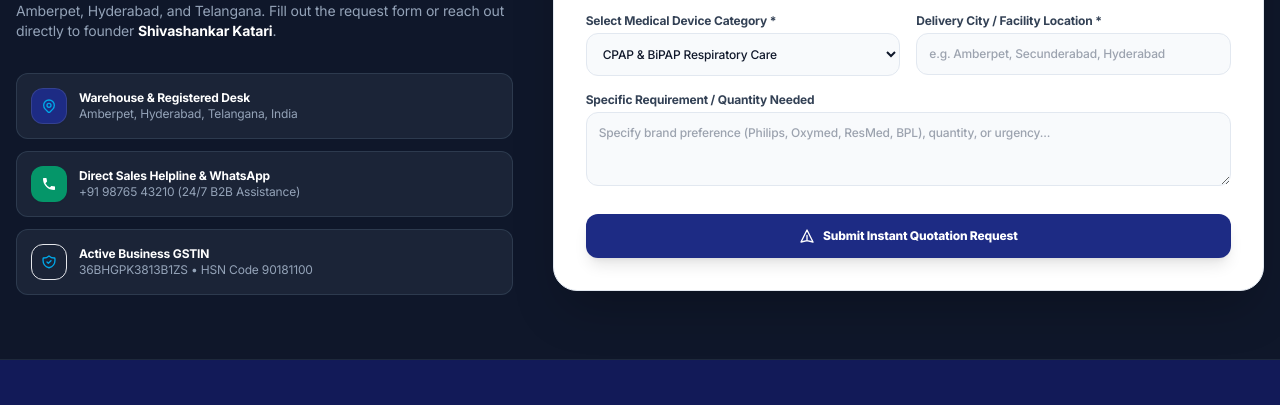
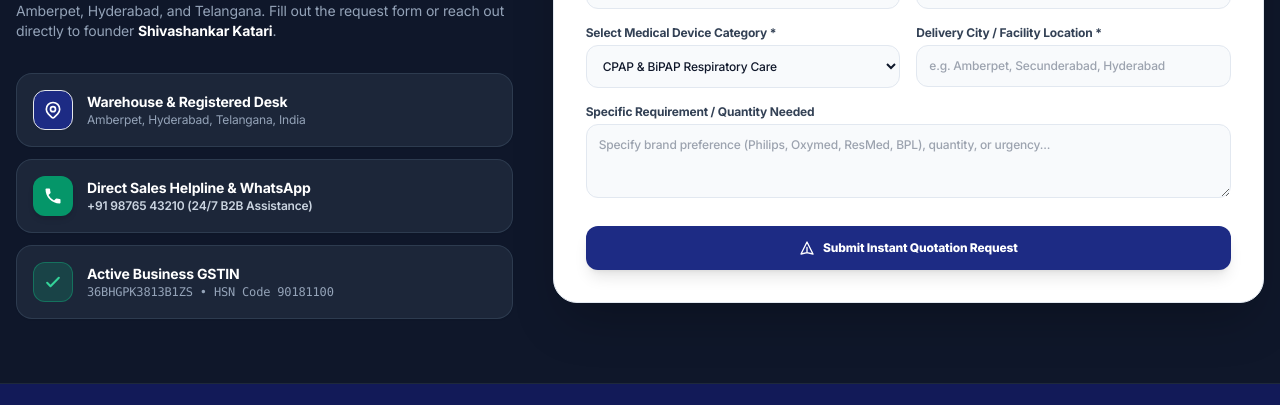
Before and after one commit to AdharshKatari/Globalmediquips, a website: page index.html in a window 1280 px wide. Shown: the part 1689-2094 px from the top of the page. Drawn offline with nearby package versions, Linux system fonts and the light colour scheme; no server answers.

Commit message:
Set tagline to white and replace contact card icons with vector SVGs

```diff
--- a/index.html
+++ b/index.html
@@ -29,7 +29,7 @@
         </div>
         <div>
           <div class="text-xl font-extrabold tracking-tight text-white group-hover:text-cyan-accent transition">Global Mediquips</div>
-          <div class="text-[10px] text-cyan-accent font-semibold tracking-wider uppercase">Medical Equipment & ICU Supplies</div>
+          <div class="text-[10px] text-white font-semibold tracking-wider uppercase">Medical Equipment & ICU Supplies</div>
         </div>
       </a>
 
@@ -731,33 +731,33 @@
         </p>
 
         <div class="space-y-3 pt-2 text-xs">
-          <div class="flex items-center gap-3 p-3.5 bg-slate-800/80 rounded-xl border border-slate-700/80">
-            <div class="w-9 h-9 rounded-xl bg-navy-primary flex items-center justify-center text-white shrink-0 shadow-sm border border-white/10">
-              <svg class="w-4 h-4 text-cyan-accent" fill="none" stroke="currentColor" viewBox="0 0 24 24"><path stroke-linecap="round" stroke-linejoin="round" stroke-width="2" d="M17.657 16.657L13.414 20.9a1.998 1.998 0 01-2.827 0l-4.244-4.243a8 8 0 1111.314 0z"></path><path stroke-linecap="round" stroke-linejoin="round" stroke-width="2" d="M15 11a3 3 0 11-6 0 3 3 0 016 0z"></path></svg>
+          <div class="flex items-center gap-3.5 p-4 bg-slate-800/90 rounded-2xl border border-slate-700/80 shadow-sm">
+            <div class="w-10 h-10 rounded-xl bg-navy-primary flex items-center justify-center text-white shrink-0 shadow-sm border border-navy-light/40">
+              <svg class="w-5 h-5 text-white" fill="none" stroke="currentColor" viewBox="0 0 24 24"><path stroke-linecap="round" stroke-linejoin="round" stroke-width="2" d="M17.657 16.657L13.414 20.9a1.998 1.998 0 01-2.827 0l-4.244-4.243a8 8 0 1111.314 0z"></path><path stroke-linecap="round" stroke-linejoin="round" stroke-width="2" d="M15 11a3 3 0 11-6 0 3 3 0 016 0z"></path></svg>
             </div>
             <div>
-              <div class="font-bold text-white">Warehouse & Registered Desk</div>
+              <div class="font-bold text-white text-sm">Warehouse & Registered Desk</div>
               <div class="text-slate-400">Amberpet, Hyderabad, Telangana, India</div>
             </div>
           </div>
 
-          <div class="flex items-center gap-3 p-3.5 bg-slate-800/80 rounded-xl border border-slate-700/80">
-            <div class="w-9 h-9 rounded-xl bg-emerald-600 flex items-center justify-center text-white shrink-0 shadow-sm">
-              <svg class="w-4 h-4" fill="currentColor" viewBox="0 0 24 24"><path d="M6.62 10.79a15.053 15.053 0 006.59 6.59l2.2-2.2a1.003 1.003 0 011.02-.24c1.12.37 2.33.57 3.57.57.55 0 1 .45 1 1V20c0 .55-.45 1-1 1-9.39 0-17-7.61-17-17 0-.55.45-1 1-1h3.5c.55 0 1 .45 1 1 0 1.25.2 2.45.57 3.57.11.35.03.74-.25 1.02l-2.2 2.2z"/></svg>
+          <div class="flex items-center gap-3.5 p-4 bg-slate-800/90 rounded-2xl border border-slate-700/80 shadow-sm">
+            <div class="w-10 h-10 rounded-xl bg-emerald-600 flex items-center justify-center text-white shrink-0 shadow-md">
+              <svg class="w-5 h-5 text-white" fill="currentColor" viewBox="0 0 24 24"><path d="M6.62 10.79a15.053 15.053 0 006.59 6.59l2.2-2.2a1.003 1.003 0 011.02-.24c1.12.37 2.33.57 3.57.57.55 0 1 .45 1 1V20c0 .55-.45 1-1 1-9.39 0-17-7.61-17-17 0-.55.45-1 1-1h3.5c.55 0 1 .45 1 1 0 1.25.2 2.45.57 3.57.11.35.03.74-.25 1.02l-2.2 2.2z"/></svg>
             </div>
             <div>
-              <div class="font-bold text-white">Direct Sales Helpline & WhatsApp</div>
-              <div class="text-slate-400">+91 98765 43210 (24/7 B2B Assistance)</div>
+              <div class="font-bold text-white text-sm">Direct Sales Helpline & WhatsApp</div>
+              <div class="text-slate-300 font-semibold">+91 98765 43210 (24/7 B2B Assistance)</div>
             </div>
           </div>
 
-          <div class="flex items-center gap-3 p-3.5 bg-slate-800/80 rounded-xl border border-slate-700/80">
-            <div class="w-9 h-9 rounded-xl bg-cyan-accent/20 text-cyan-accent flex items-center justify-center shrink-0 border border-cyan-accent/30">
-              <svg class="w-4 h-4" fill="none" stroke="currentColor" viewBox="0 0 24 24"><path stroke-linecap="round" stroke-linejoin="round" stroke-width="2" d="M9 12l2 2 4-4m5.618-4.016A11.955 11.955 0 0112 2.944a11.955 11.955 0 01-8.618 3.04A12.02 12.02 0 003 9c0 5.591 3.824 10.29 9 11.622 5.176-1.332 9-6.03 9-11.622 0-1.042-.133-2.052-.382-3.016z"></path></svg>
+          <div class="flex items-center gap-3.5 p-4 bg-slate-800/90 rounded-2xl border border-slate-700/80 shadow-sm">
+            <div class="w-10 h-10 rounded-xl bg-emerald-500/20 text-emerald-400 flex items-center justify-center shrink-0 border border-emerald-500/40">
+              <svg class="w-5 h-5 text-emerald-400" fill="none" stroke="currentColor" viewBox="0 0 24 24"><path stroke-linecap="round" stroke-linejoin="round" stroke-width="2.5" d="M5 13l4 4L19 7"></path></svg>
             </div>
             <div>
-              <div class="font-bold text-white">Active Business GSTIN</div>
-              <div class="text-slate-400">36BHGPK3813B1ZS • HSN Code 90181100</div>
+              <div class="font-bold text-white text-sm">Active Business GSTIN</div>
+              <div class="text-slate-400 font-mono">36BHGPK3813B1ZS • HSN Code 90181100</div>
             </div>
           </div>
         </div>
@@ -859,7 +859,7 @@
           </div>
           <div>
             <div class="text-white font-extrabold text-base tracking-tight">Global Mediquips</div>
-            <div class="text-[10px] text-cyan-accent font-semibold tracking-wider uppercase">Medical Equipment & ICU Supplies</div>
+            <div class="text-[10px] text-white font-semibold tracking-wider uppercase">Medical Equipment & ICU Supplies</div>
           </div>
         </div>
 
```
